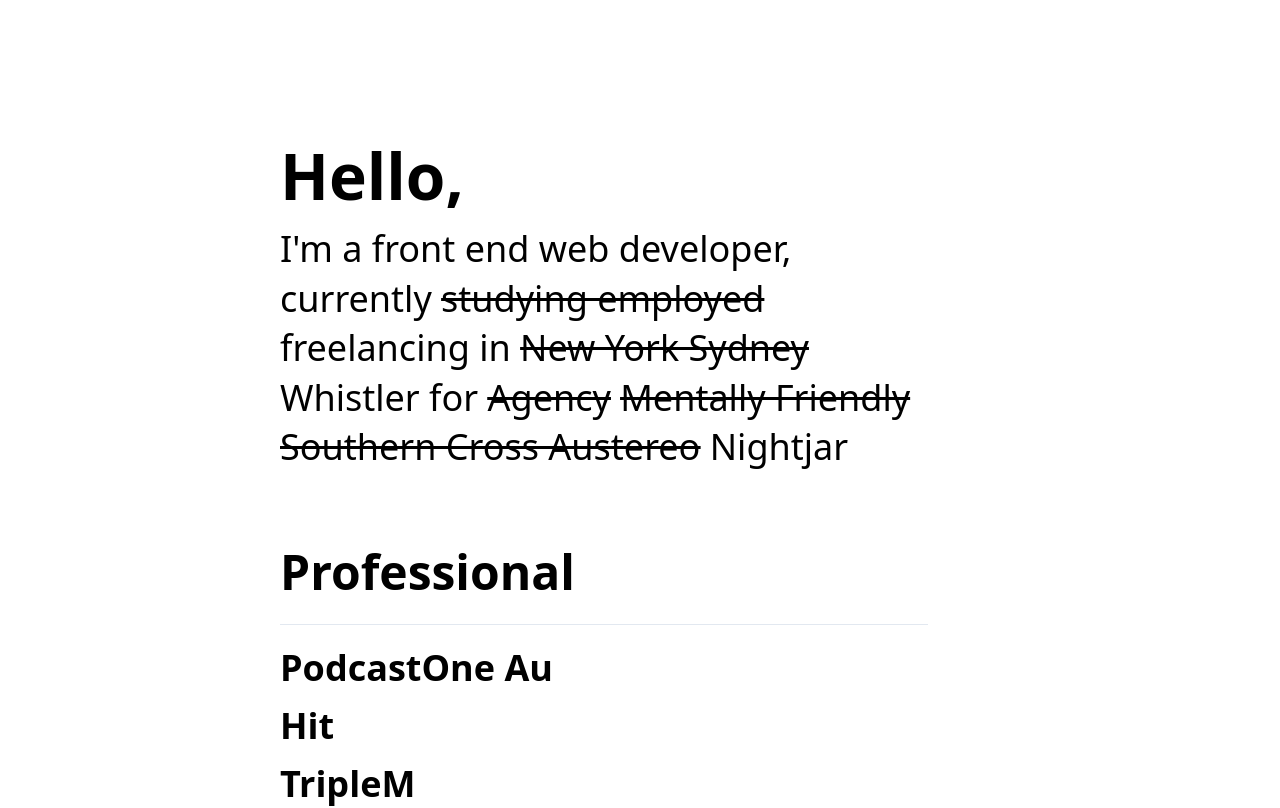
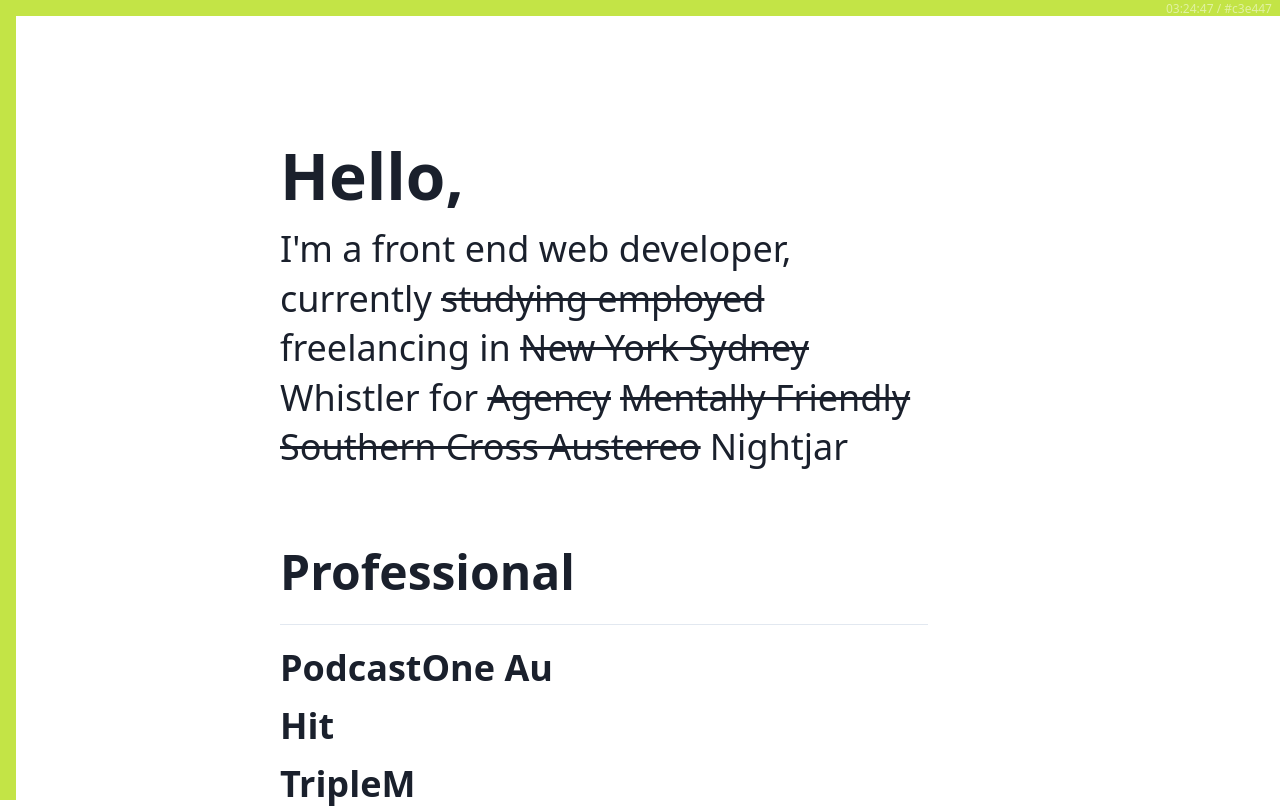
Before and after one commit to searleb/billsearle.me, a Next.js app: page / in a window 1280 px wide. Shown: the top 808 px of the page. Built offline with nearby package versions, Linux system fonts and the light colour scheme.

Commit message:
Improved colour clock setup and links

```diff
--- /dev/null
+++ b/components/ColourBar/index.js
@@ -0,0 +1,17 @@
+import { useContext } from 'react';
+import ColourContext from '../../context/colour';
+
+const ColourBar = () => {
+  const { time, colour } = useContext(ColourContext);
+  return (
+    <>
+      <div style={{ backgroundColor: colour, transition: 'background-color 0.9s ease' }} className="h-4 w-screen fixed inset-x-0 top-0" />
+      <div style={{ backgroundColor: colour, transition: 'background-color 0.9s ease' }} className="w-4 h-screen fixed inset-y-0 left-0" />
+      <span className="fixed top-0 right-0 text-xs font-light opacity-50 pr-2 text-white">
+        {time} / {colour}
+      </span>
+    </>
+  );
+};
+
+export default ColourBar;
--- a/components/ExternalLink/index.js
+++ /dev/null
@@ -1,24 +0,0 @@
-import PropTypes from 'prop-types';
-import Strike from '../Strike';
-import './styles.css';
-
-const ExternalLink = ({ href, text, strike }) => (
-  <>
-    <Strike strike={strike}>
-      <a href={href} target="_blank" rel="noopener noreferrer">{text}</a>
-    </Strike>
-    {' '}
-  </>
-);
-
-ExternalLink.propTypes = {
-  href: PropTypes.string.isRequired,
-  text: PropTypes.string.isRequired,
-  strike: PropTypes.bool,
-};
-
-ExternalLink.defaultProps = {
-  strike: false,
-};
-
-export default ExternalLink;
--- /dev/null
+++ b/components/Link/index.js
@@ -0,0 +1,46 @@
+import { useState, useContext } from 'react';
+import PropTypes from 'prop-types';
+import Strike from '../Strike';
+import ColourContext from '../../context/colour';
+import './styles.css';
+
+const ExternalLink = ({
+  href, text, strike, className,
+}) => {
+  const { colour } = useContext(ColourContext);
+  const [hoverColour, setHoverColour] = useState('#black');
+  return (
+    <>
+      <Strike strike={strike}>
+        <a
+          className={className}
+          style={{ color: hoverColour }}
+          onMouseEnter={() => {
+            setHoverColour(colour);
+          }}
+          onMouseLeave={() => {
+            setHoverColour('black');
+          }}
+          href={href}
+          target="_blank"
+          rel="noopener noreferrer"
+        >
+          {text}
+        </a>
+      </Strike>
+      {' '}
+    </>
+  );
+};
+
+ExternalLink.propTypes = {
+  href: PropTypes.string.isRequired,
+  text: PropTypes.string.isRequired,
+  strike: PropTypes.bool,
+};
+
+ExternalLink.defaultProps = {
+  strike: false,
+};
+
+export default ExternalLink;
--- a/components/ExternalLink/styles.css
+++ b/components/Link/styles.css
@@ -15,10 +15,11 @@
   line-height: 1;
   -webkit-font-smoothing: antialiased;
   -moz-osx-font-smoothing: grayscale;
+  pointer-events: none;
 }
 
 a[target='_blank']:hover::after{
   text-decoration: none;
   opacity: 1;
-  transform: translate(-10%, -40%) rotate(0deg);
+  transform: translate(-20%, -40%) rotate(0deg);
 }
--- a/components/ProjectList/index.js
+++ b/components/ProjectList/index.js
@@ -1,5 +1,5 @@
-import Link from 'next/link';
 import PropTypes from 'prop-types';
+import Link from '../Link';
 
 const anchorClasses = 'text-4xl';
 
@@ -9,14 +9,10 @@
     <div className="border-b my-4" />
     <ul className="mb-16">
       {projects.map(project => (
-        <li className="mb-1">
+        <li key={project.title} className="mb-1">
           {project.link.includes('http' || 'www')
-            ? <a className={anchorClasses} href={project.link} target="_blank" rel="noopener noreferrer">{project.title}</a>
-            : (
-              <Link href={project.link}>
-                <a className={anchorClasses}>{project.title}</a>
-              </Link>
-            )}
+            ? <Link external className={anchorClasses} href={project.link} text={project.title} />
+            : <Link href={project.link} className={anchorClasses} text={project.title} />}
         </li>
       ))}
     </ul>
--- /dev/null
+++ b/context/colour.js
@@ -0,0 +1,5 @@
+import { createContext } from 'react';
+
+const ColourContext = createContext({ colour: '#fff' });
+
+export default ColourContext;
--- /dev/null
+++ b/pages/_app.js
@@ -0,0 +1,45 @@
+import React from 'react';
+import App from 'next/app';
+import ColourBar from '../components/ColourBar';
+import ColourContext from '../context/colour';
+import colourClock from '../scripts/colour-clock';
+
+class MyApp extends App {
+  constructor(props) {
+    super(props);
+    this.state = {
+      colour: '#fff',
+      time: '',
+    };
+  }
+
+  componentDidMount() {
+    this.startTimer();
+  }
+
+  componentWillUnmount() {
+    const { interval } = this.state;
+    clearInterval(interval);
+  }
+
+  startTimer() {
+    const interval = setInterval(() => {
+      this.setState({ ...colourClock() });
+    }, 1000);
+    this.setState({ interval });
+  }
+
+  render() {
+    const { colour, time } = this.state;
+    const { Component, pageProps } = this.props;
+
+    return (
+      <ColourContext.Provider value={{ colour, time }}>
+        {!pageProps.statusCode && <ColourBar />}
+        <Component {...pageProps} /> {/* eslint-disable-line react/jsx-props-no-spreading */}
+      </ColourContext.Provider>
+    );
+  }
+}
+
+export default MyApp;
--- a/pages/index.js
+++ b/pages/index.js
@@ -1,7 +1,7 @@
 import React from 'react';
 import config from './config.json';
 import ProjectList from '../components/ProjectList';
-import ExternalLink from '../components/ExternalLink';
+import Link from '../components/Link';
 import Layout from '../components/Layout';
 import '../styles/main.css';
 
@@ -14,9 +14,9 @@
         <p className="text-4xl leading-snug">
           I&apos;m a front end web developer, currently <s>studying employed</s> freelancing in <s>New York Sydney</s> Whistler for{' '}
           {employment.past.map(e => (
-            <ExternalLink key={e.title} href={e.link} text={e.title} strike />
+            <Link key={e.title} external href={e.link} text={e.title} strike />
           ))}
-          <ExternalLink href={employment.current.link} text={employment.current.title} />
+          <Link external href={employment.current.link} text={employment.current.title} />
         </p>
       </section>
       <ProjectList title="Professional" projects={projects.professional} />
--- /dev/null
+++ b/scripts/colour-clock.js
@@ -0,0 +1,26 @@
+export default function colourClock(dark) {
+  // get time
+  const newDate = new Date();
+  let hours = newDate.getHours().toString();
+  let minutes = newDate.getMinutes().toString();
+  let seconds = newDate.getSeconds().toString();
+
+  // format time to HHMMSS
+  if (hours < 10) { hours = `0${hours}`; }
+  if (minutes < 10) { minutes = `0${minutes}`; }
+  if (seconds < 10) { seconds = `0${seconds}`; }
+  const time = `${hours}:${minutes}:${seconds}`;
+
+  // create dark (1-1) # color code
+  const darkColours = hours + minutes + seconds;
+
+  // replace dark # numbers with lighter characters
+  let lightColours = darkColours.replace(/0/g, 'c');
+  lightColours = lightColours.replace(/1/g, 'd');
+  lightColours = lightColours.replace(/2/g, 'e');
+
+  return {
+    colour: `#${dark ? darkColours : lightColours}`,
+    time,
+  };
+}
--- a/styles/main.css
+++ b/styles/main.css
@@ -2,6 +2,7 @@
 
 html {
   @apply font-semibold;
+  @apply text-gray-900;
 }
 
 h1 {
```
